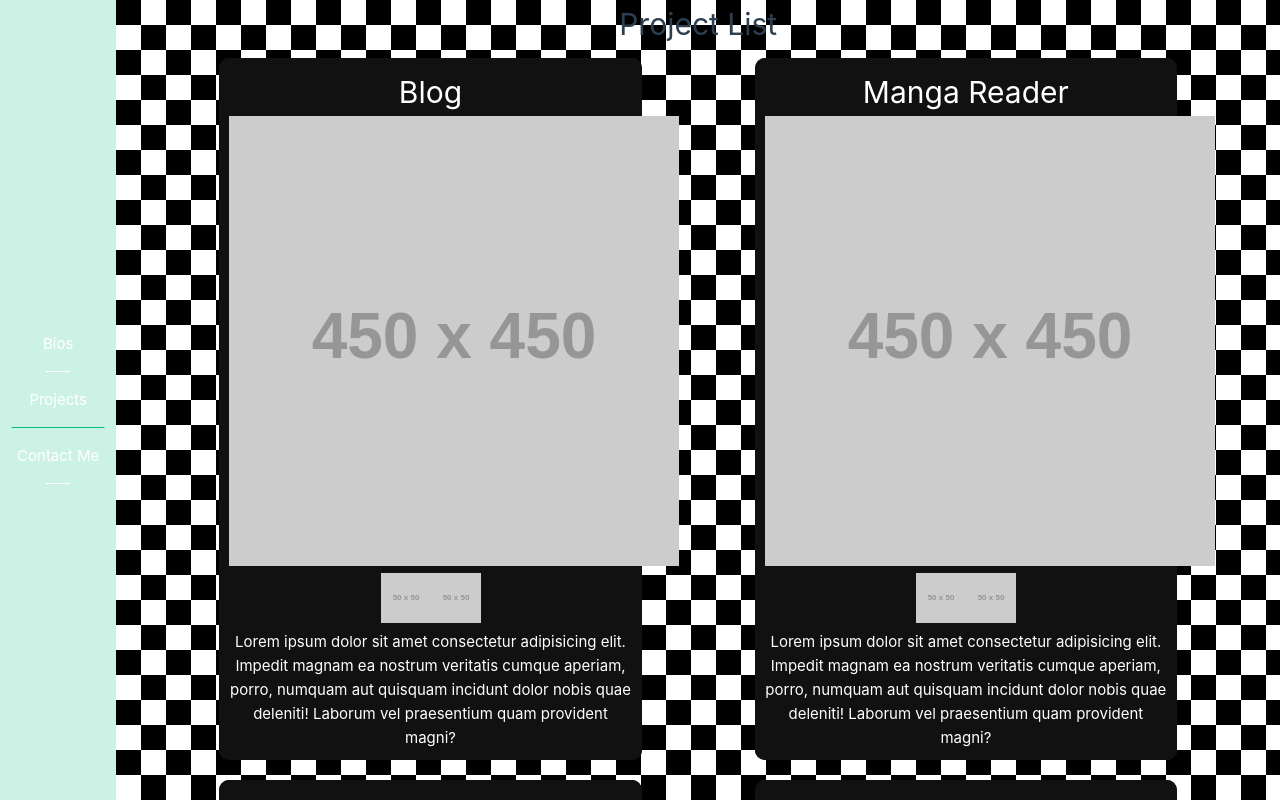
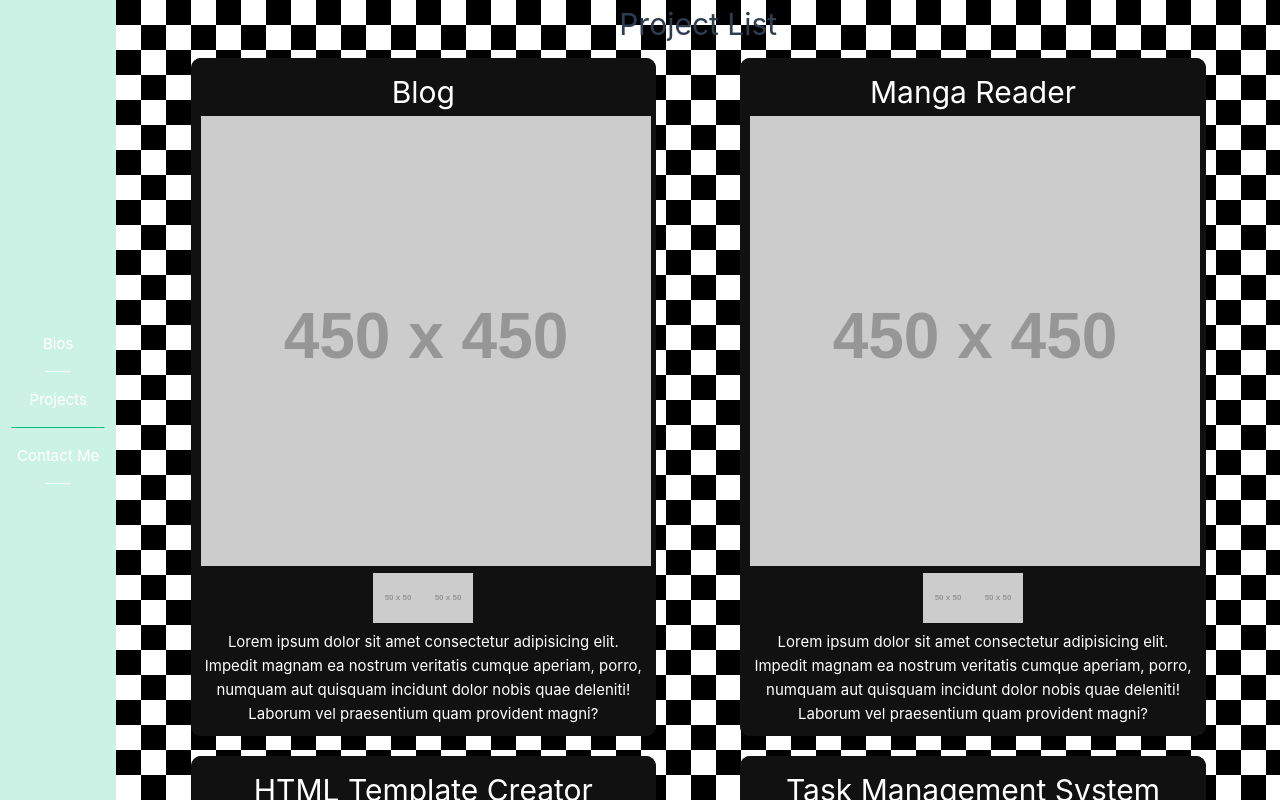
Before and after one commit to barquin123/protfolio, a Vue app: page /projects in a window 1280 px wide. Built offline with nearby package versions, Linux system fonts and the light colour scheme.

Commit message:
ataya hapit mawagtang

```diff
--- a/src/views/Projects.vue
+++ b/src/views/Projects.vue
@@ -36,6 +36,6 @@ const items = [
     margin: auto;
 }
 .projectListsView > div{
-  max-width: 33cqw;
+  max-width: 40%;
 }
 </style>
```
